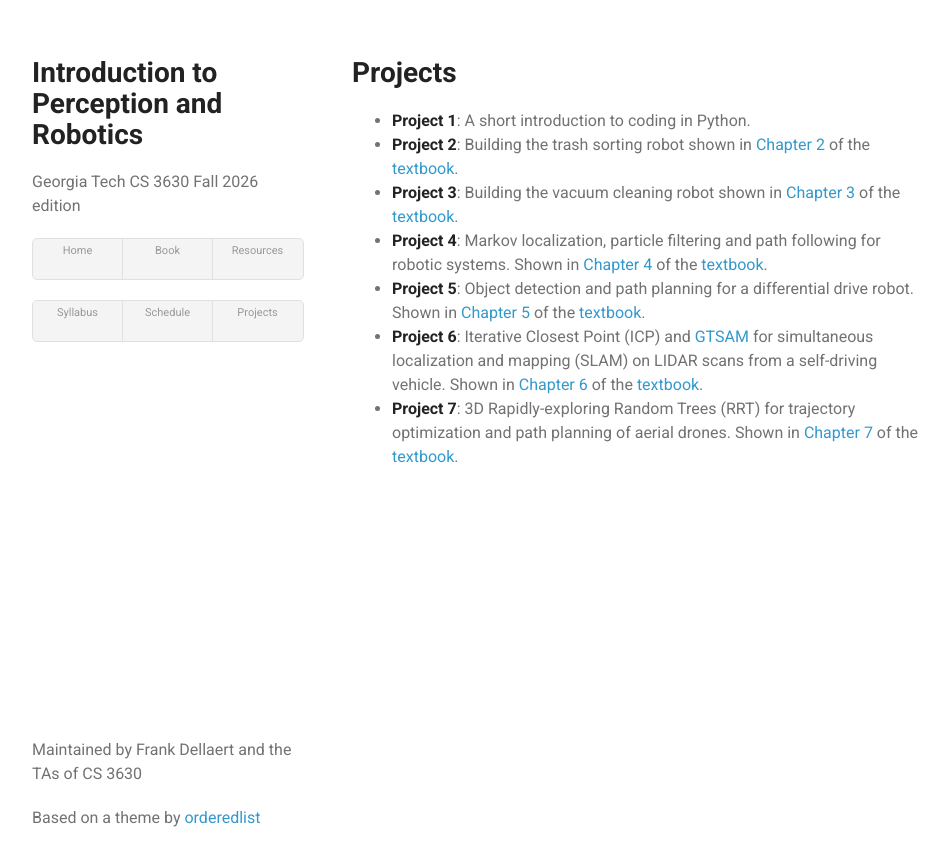
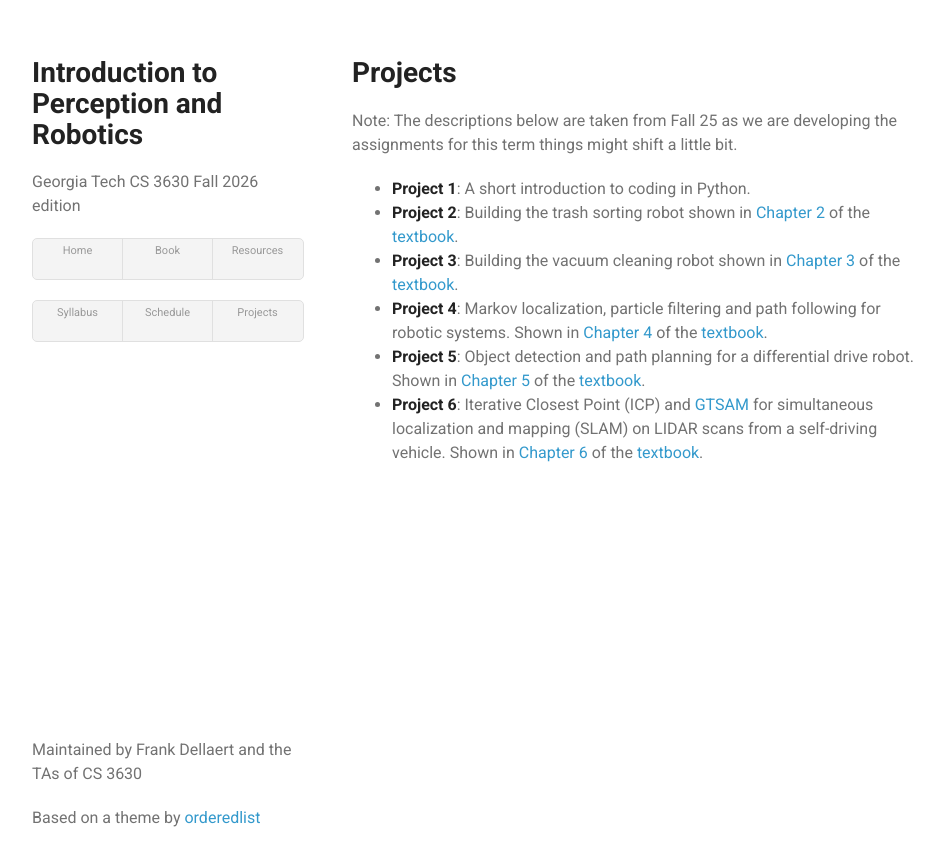
Before and after one commit to dellaert/26F-3630, a Jekyll site: the page built from projects.md, in a window 1280 px wide. Shown: the top 866 px of the page, without its empty margins (158-1107 px from the left). Built offline with Jekyll 4.4.1, drawn with Linux system fonts in a browser that asks for light colours.

Commit message:
projects fix

```diff
--- a/projects.md
+++ b/projects.md
@@ -5,10 +5,11 @@ title: Projects
 
 # Projects
 
+Note: The descriptions below are taken from Fall 25 as we are developing the assignments for this term things might shift a little bit.
+
 - **Project 1**: A short introduction to coding in Python.
 - **Project 2**: Building the trash sorting robot shown in [Chapter 2](https://www.roboticsbook.org/S20_sorter_intro.html) of the [textbook](http://www.roboticsbook.org/intro.html).
 - **Project 3**: Building the vacuum cleaning robot shown in [Chapter 3](https://www.roboticsbook.org/S30_vacuum_intro.html) of the [textbook](http://www.roboticsbook.org/intro.html).
 - **Project 4**: Markov localization, particle filtering and path following for robotic systems. Shown in [Chapter 4](https://www.roboticsbook.org/S40_logistics_intro.html) of the [textbook](http://www.roboticsbook.org/intro.html).
 - **Project 5**: Object detection and path planning for a differential drive robot. Shown in [Chapter 5](https://www.roboticsbook.org/S50_diffdrive_intro.html) of the [textbook](http://www.roboticsbook.org/intro.html).
 - **Project 6**: Iterative Closest Point (ICP) and [GTSAM](https://gtsam.org/) for simultaneous localization and mapping (SLAM) on LIDAR scans from a self-driving vehicle. Shown in [Chapter 6](https://www.roboticsbook.org/S60_driving_intro.html) of the [textbook](http://www.roboticsbook.org/intro.html).
-- **Project 7**: 3D Rapidly-exploring Random Trees (RRT) for trajectory optimization and path planning of aerial drones. Shown in [Chapter 7](https://www.roboticsbook.org/S70_drone_intro.html) of the [textbook](http://www.roboticsbook.org/intro.html).
```
